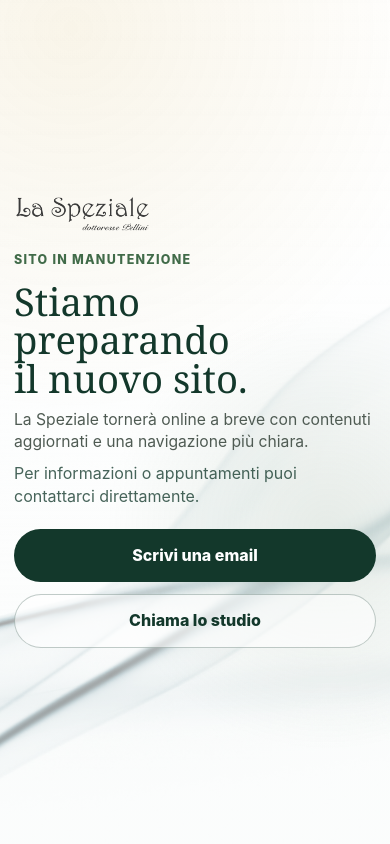
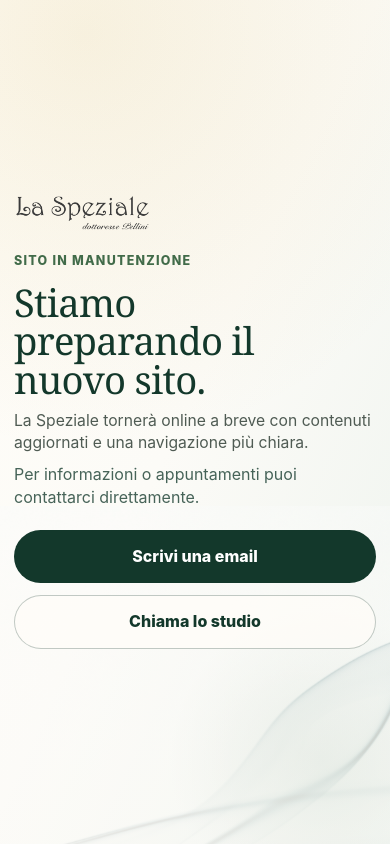
Before and after one commit to davidedoneddu/laspeziale, an Astro site in the folder apps/web/: page /manutenzione in a window 390 px wide. Built offline with nearby package versions, Linux system fonts and the light colour scheme; Astro itself is replaced by a stand-in of ours.

Commit message:
grafica manutenzione

```diff
--- a/apps/web/src/pages/manutenzione.astro
+++ b/apps/web/src/pages/manutenzione.astro
@@ -23,7 +23,7 @@ const description =
   <body>
     <main class="maintenance-page" aria-labelledby="maintenance-title">
       <div class="maintenance-image" aria-hidden="true"></div>
-      <section class="container maintenance-copy">
+      <section class="container maintenance-shell">
         <a class="maintenance-brand" href="/manutenzione" aria-label="La Speziale">
           <img
             src="/assets/old-site/logo.png"
@@ -33,7 +33,7 @@ const description =
           />
         </a>
 
-        <div class="maintenance-panel">
+        <div class="maintenance-content">
           <p class="eyebrow">Sito in manutenzione</p>
           <h1 id="maintenance-title">Stiamo preparando il nuovo sito.</h1>
           <p class="lead">
@@ -52,6 +52,11 @@ const description =
             </a>
           </div>
         </div>
+
+        <aside class="maintenance-aside" aria-label="Aggiornamento sito">
+          <p>Nuova esperienza digitale in preparazione</p>
+          <span>Online a breve</span>
+        </aside>
       </section>
     </main>
   </body>
@@ -75,16 +80,22 @@ const description =
     min-height: 100dvh;
     overflow: hidden;
     align-items: center;
-    background: #fbfdfd;
+    background:
+      radial-gradient(circle at 22% 4%, rgba(197, 155, 39, 0.12), transparent 26rem),
+      linear-gradient(115deg, #fffdf8 0%, #fcfbf7 48%, #edf3ee 100%);
   }
 
   .maintenance-image {
     position: absolute;
-    inset: -3%;
+    top: 0;
+    right: 0;
+    bottom: 0;
+    left: 48%;
+    opacity: 0.94;
     background-image:
-      linear-gradient(90deg, rgba(255, 255, 255, 0.97), rgba(255, 255, 255, 0.84) 37%, rgba(255, 255, 255, 0.38) 66%, rgba(255, 255, 255, 0.08)),
+      linear-gradient(90deg, rgba(252, 251, 247, 0.96), rgba(252, 251, 247, 0.44) 34%, rgba(252, 251, 247, 0.05)),
       url("/assets/old-site/hero-header.jpg");
-    background-position: 64% center;
+    background-position: 62% center;
     background-size: cover;
     pointer-events: none;
   }
@@ -93,57 +104,93 @@ const description =
     position: absolute;
     inset: 0;
     background:
-      radial-gradient(circle at 82% 62%, rgba(120, 151, 124, 0.16), transparent 34%),
-      radial-gradient(circle at 20% 6%, rgba(197, 155, 39, 0.1), transparent 24rem),
-      linear-gradient(180deg, rgba(255, 255, 255, 0.04), rgba(245, 249, 248, 0.42));
+      radial-gradient(circle at 76% 58%, rgba(120, 151, 124, 0.18), transparent 34%),
+      linear-gradient(180deg, rgba(255, 253, 248, 0), rgba(252, 251, 247, 0.34));
     content: "";
   }
 
-  .maintenance-copy {
+  .maintenance-shell {
     position: relative;
     z-index: 1;
     display: grid;
+    height: 100dvh;
     max-height: 100dvh;
-    gap: clamp(24px, 6vh, 54px);
+    grid-template-columns: minmax(0, 0.92fr) minmax(280px, 0.62fr);
+    grid-template-rows: auto minmax(0, 1fr);
+    column-gap: clamp(52px, 9vw, 132px);
+    align-items: center;
+    padding-top: clamp(28px, 6vh, 64px);
+    padding-bottom: clamp(28px, 6vh, 64px);
   }
 
   .maintenance-brand {
     display: inline-flex;
     width: fit-content;
+    grid-column: 1 / -1;
+    align-self: start;
   }
 
   .maintenance-brand img {
-    width: clamp(138px, 17vw, 180px);
+    width: clamp(150px, 13vw, 190px);
     height: auto;
   }
 
-  .maintenance-panel {
-    max-width: 690px;
+  .maintenance-content {
+    align-self: center;
+    max-width: 820px;
+    padding-bottom: clamp(18px, 5vh, 54px);
   }
 
-  .maintenance-panel h1 {
-    max-width: 780px;
-    margin-bottom: clamp(14px, 2.6vh, 24px);
+  .maintenance-content h1 {
+    max-width: 880px;
+    margin-bottom: clamp(18px, 3vh, 30px);
     color: #13382b;
-    font-size: clamp(2.05rem, 5vw, 4rem);
+    font-size: clamp(3.15rem, 6.8vw, 6.9rem);
+    line-height: 0.94;
+    letter-spacing: -0.035em;
     text-shadow: 0 18px 46px rgba(255, 255, 255, 0.42);
   }
 
-  .maintenance-panel .lead {
-    max-width: 620px;
-    margin-bottom: clamp(8px, 1.8vh, 14px);
+  .maintenance-content .lead {
+    max-width: 650px;
+    margin-bottom: clamp(8px, 1.7vh, 16px);
+    font-size: clamp(1.06rem, 1.35vw, 1.28rem);
   }
 
   .maintenance-note {
     max-width: 560px;
-    margin-bottom: clamp(20px, 4vh, 32px);
+    margin-bottom: clamp(24px, 4.2vh, 40px);
     color: rgba(19, 56, 43, 0.78);
   }
 
-  .maintenance-panel .button-secondary {
+  .maintenance-content .button-secondary {
     border-color: rgba(19, 56, 43, 0.26);
-    background: rgba(255, 255, 255, 0.58);
+    background: rgba(255, 253, 248, 0.72);
     color: #13382b;
+  }
+
+  .maintenance-aside {
+    align-self: end;
+    justify-self: end;
+    width: min(100%, 340px);
+    border-left: 3px solid var(--color-gold);
+    padding: 18px 0 18px 24px;
+  }
+
+  .maintenance-aside p {
+    margin: 0 0 8px;
+    color: rgba(19, 56, 43, 0.84);
+    font-family: Georgia, "Times New Roman", serif;
+    font-size: clamp(1.25rem, 2vw, 1.8rem);
+    line-height: 1.18;
+  }
+
+  .maintenance-aside span {
+    color: var(--color-gold-dark);
+    font-size: 0.82rem;
+    font-weight: 900;
+    letter-spacing: 0.08em;
+    text-transform: uppercase;
   }
 
   @media (max-width: 820px) {
@@ -152,27 +199,42 @@ const description =
     }
 
     .maintenance-image {
+      inset: auto -12% -12% -12%;
+      height: 52%;
+      opacity: 0.52;
       background-image:
-        linear-gradient(180deg, rgba(255, 255, 255, 0.98) 0%, rgba(255, 255, 255, 0.9) 42%, rgba(255, 255, 255, 0.46) 76%, rgba(255, 255, 255, 0.12) 100%),
+        linear-gradient(180deg, rgba(252, 251, 247, 0.18), rgba(252, 251, 247, 0.78) 72%, rgba(252, 251, 247, 0.96)),
         url("/assets/old-site/hero-header.jpg");
-      background-position: 65% center;
+      background-position: 62% center;
     }
 
-    .maintenance-copy {
+    .maintenance-shell {
       align-content: center;
       height: 100dvh;
-      gap: clamp(18px, 4vh, 34px);
+      grid-template-columns: 1fr;
+      grid-template-rows: auto auto;
+      gap: clamp(22px, 5vh, 38px);
       padding-top: max(14px, env(safe-area-inset-top));
       padding-bottom: max(14px, env(safe-area-inset-bottom));
     }
 
-    .maintenance-panel h1 {
-      max-width: 11ch;
+    .maintenance-brand {
+      align-self: end;
+    }
+
+    .maintenance-content {
+      align-self: start;
+      padding-bottom: 0;
+    }
+
+    .maintenance-content h1 {
+      max-width: 11.5ch;
       margin-bottom: 12px;
       font-size: clamp(2rem, 10vw, 3rem);
+      letter-spacing: -0.02em;
     }
 
-    .maintenance-panel .lead {
+    .maintenance-content .lead {
       margin-bottom: 8px;
       font-size: clamp(0.98rem, 4vw, 1.08rem);
     }
@@ -180,39 +242,45 @@ const description =
     .maintenance-note {
       margin-bottom: 20px;
     }
+
+    .maintenance-aside {
+      display: none;
+    }
   }
 
   @media (max-width: 520px) {
-    .maintenance-copy {
-      gap: 18px;
+    .maintenance-shell {
+      gap: 20px;
     }
 
     .maintenance-brand img {
       width: 136px;
     }
 
-    .maintenance-panel h1 {
+    .maintenance-content h1 {
       font-size: clamp(1.9rem, 9.8vw, 2.65rem);
       line-height: 1;
     }
 
-    .maintenance-panel .lead,
+    .maintenance-content .lead,
     .maintenance-note {
       line-height: 1.45;
     }
   }
 
   @media (max-height: 620px) {
-    .maintenance-copy {
+    .maintenance-shell {
       gap: 14px;
+      padding-top: 14px;
+      padding-bottom: 14px;
     }
 
-    .maintenance-panel h1 {
+    .maintenance-content h1 {
       margin-bottom: 10px;
-      font-size: clamp(1.85rem, 8vh, 3.1rem);
+      font-size: clamp(1.85rem, 9vh, 4.2rem);
     }
 
-    .maintenance-panel .lead {
+    .maintenance-content .lead {
       margin-bottom: 6px;
     }
 
```
